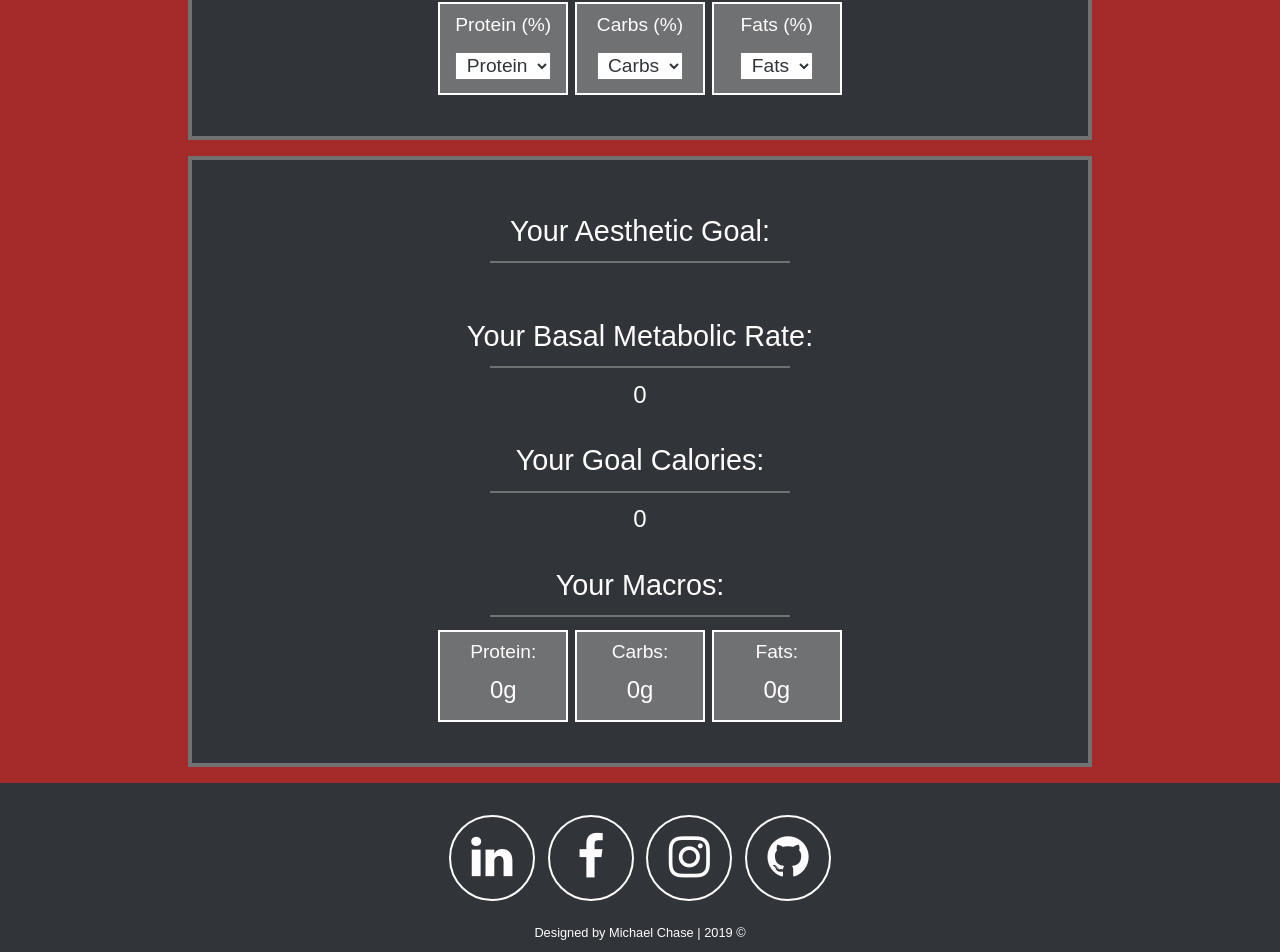
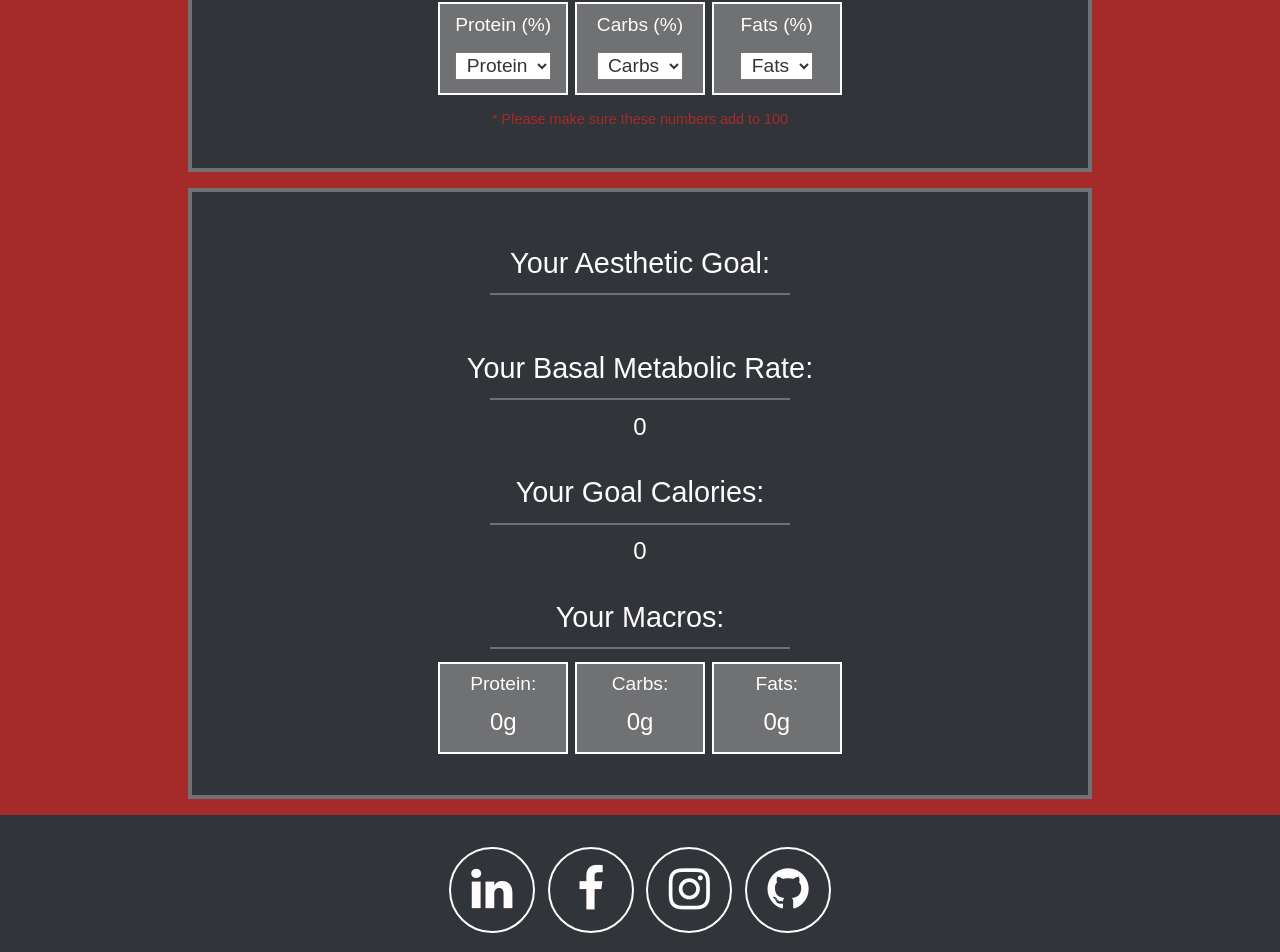
Before and after one commit to Chazz-Michaels/your-macros-calculator-react-app, a React (Create React App) app: page / in a window 1280 px wide. Shown: the part 1061-2013 px from the top of the page. Built offline with nearby package versions, Linux system fonts and the light colour scheme; a web font is replaced by a local one.

Commit message:
adjust warning message for macro percentages needing to equal 100

```diff
--- a/src/App.js
+++ b/src/App.js
@@ -74,17 +74,6 @@ class App extends Component {
                                carbs: currentCarbs,
                                fats: x }] });
   }
-  calculateBMR = () => {
-    let bmr;
-    let gender = this.props.gender;
-    let heightToInches = (this.props.heightFeet * 12) + (this.props.heightInches);
-    if (gender === 'male') {
-      bmr = 66 + (6.23 * this.props.weight) + (12.7 * heightToInches) - (6.8 * this.props.age);
-    }else if (gender === 'female') {
-      bmr = 655 + (4.35 * this.props.weight) + (4.7 * heightToInches) - (4.7 * this.props.age);
-    }
-    return bmr;
-  }
 
   render() {
     return (
@@ -100,7 +89,7 @@ class App extends Component {
           goal={this.passGoalInputToState}
           protein={this.passProteinInputToState}
           carbs={this.passCarbsInputToState}
-          fats={this.passFatsInputToState}/>
+          fats={this.passFatsInputToState} />
         <Output
           age={this.state.age}
           gender={this.state.gender}
--- a/src/components/footer.jsx
+++ b/src/components/footer.jsx
@@ -5,10 +5,30 @@ class Footer extends React.Component{
     return (
       <div id='footer-wrapper' className='center-me'>
         <div id='social-media-icons'>
-          <a href='www.google.com'><i className="fa fa-linkedin" aria-hidden="true"></i></a>
-          <a href='www.google.com'><i className="fa fa-facebook" aria-hidden="true"></i></a>
-          <a href='www.google.com'><i className="fa fa-instagram" aria-hidden="true"></i></a>
-          <a href='www.google.com'><i className="fa fa-github" aria-hidden="true"></i></a>
+          <a
+            href='https://www.linkedin.com/in/michael-chase-301859161/'
+            target='_blank'
+            rel="noopener noreferrer">
+            <i className="fa fa-linkedin" aria-hidden="true"></i>
+           </a>
+          <a
+            href='https://www.facebook.com/mike.chase.17'
+            target='_blank'
+            rel="noopener noreferrer">
+            <i className="fa fa-facebook" aria-hidden="true"></i>
+          </a>
+          <a
+            href='https://www.instagram.com/mchase.fit/'
+            target='_blank'
+            rel="noopener noreferrer">
+            <i className="fa fa-instagram" aria-hidden="true"></i>
+          </a>
+          <a
+            href='https://github.com/Chazz-Michaels'
+            target='_blank'
+            rel="noopener noreferrer">
+            <i className="fa fa-github" aria-hidden="true"></i>
+          </a>
           <div id='signature'>Designed by Michael Chase | 2019 &copy;</div>
         </div>
       </div>
--- a/src/components/input.jsx
+++ b/src/components/input.jsx
@@ -77,7 +77,6 @@ class Input extends React.Component{
           onHandleProteinInput={this.passProteinInputToApp}
           onHandleCarbsInput={this.passCarbsInputToApp}
           onHandleFatsInput={this.passFatsInputToApp}/>
-
       </div>
     )
   }
--- a/src/components/inputs/yourMacroSplitInput.jsx
+++ b/src/components/inputs/yourMacroSplitInput.jsx
@@ -1,22 +1,27 @@
 import React from 'react'
 import OptionsZeroTo100 from './optionsZeroTo100.jsx'
+import Avo from '../../images/avo.png'
 
 class YourMacroSplitInput extends React.Component {
 
   handleProteinInput = (e) => {
     let value = e.target.value;
     this.props.onHandleProteinInput(value);
+    this.trackProtein = value;
   }
   handleCarbsInput = (e) => {
     let value = e.target.value;
     this.props.onHandleCarbsInput(value);
+    this.trackCarbs = value;
   }
   handleFatsInput = (e) => {
     let value = e.target.value;
     this.props.onHandleFatsInput(value);
+    this.trackFats = value;
   }
 
   render () {
+    let avoImg = document.createElement('img');
     return (
       <div id='your-macro-split-input' className='input-group'>
         <div className='input-header'>Select Your Macro Split</div>
@@ -66,6 +71,11 @@ class YourMacroSplitInput extends React.Component {
               <OptionsZeroTo100 />
             </select>
           </div>
+
+          <div className='warnUntilMacrosEqual100'>
+            <br />
+            {((Number(this.trackProtein)+Number(this.trackCarbs)+Number(this.trackFats))===100) ? ' ' : ('* Please make sure these numbers add to 100')}
+          </div>
       </div>
     )
   }
--- a/src/styles/partials/input.css
+++ b/src/styles/partials/input.css
@@ -29,6 +29,17 @@ select {
   font-size: 1rem;
   color: var(--darkgray);
 }
+.warnUntilMacrosEqual100 {
+  font-size: 0.9rem;
+  font-weight: 100;
+  color: var(--wine);
+}
+#warningMessage {
+  display: block;
+}
+#successMessage {
+  display: none;
+}
 ::-webkit-input-placeholder {
    text-align: center;
 }
```
Also changed, not shown: src/images/avo.png (added).
